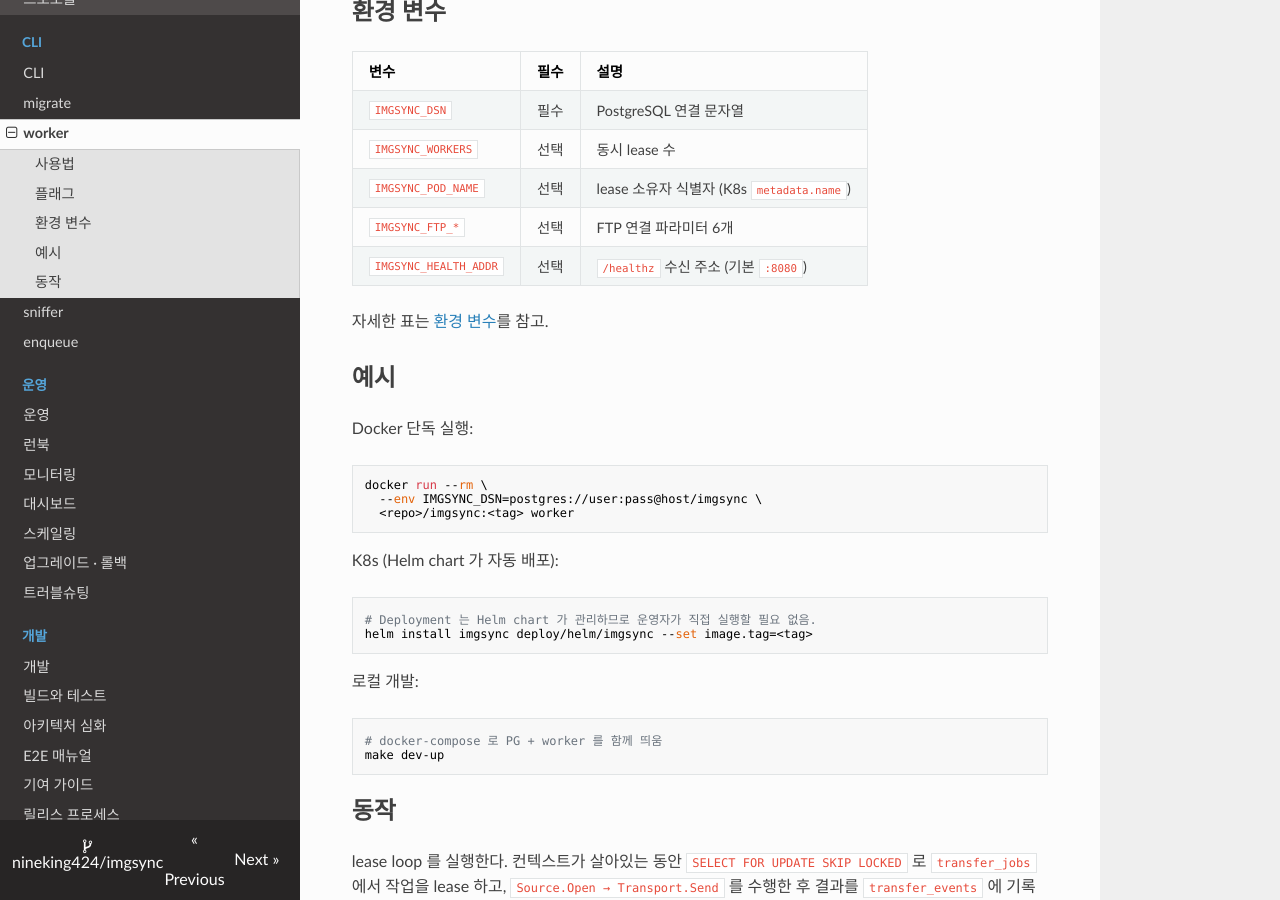
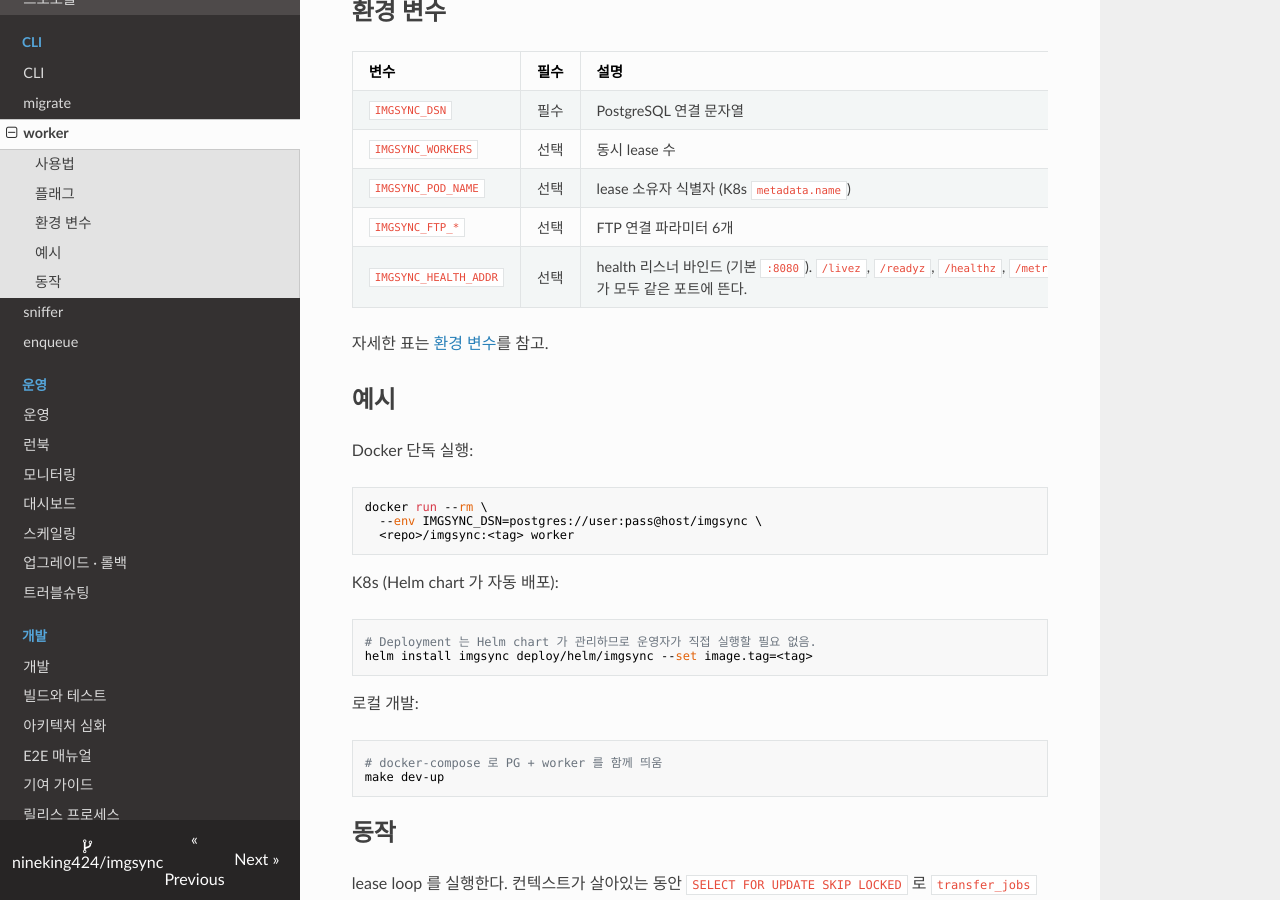
Before and after one commit to nineking424/imgsync, an MkDocs documentation site: the page built from docs/cli/worker.md, in a window 1280 px wide and 900 px high, scrolled down 438 px. Built offline with MkDocs 1.6.1, drawn with Linux system fonts in a browser that asks for light colours; nearby versions of some CDN libraries.

Commit message:
docs(cli/worker): note /metrics shares the IMGSYNC_HEALTH_ADDR port
Co-Authored-By: Claude Opus 4.7 <noreply@anthropic.com>

```diff
--- a/docs/cli/worker.md
+++ b/docs/cli/worker.md
@@ -20,7 +20,7 @@ imgsync worker [flags]
 | `IMGSYNC_WORKERS` | 선택 | 동시 lease 수 |
 | `IMGSYNC_POD_NAME` | 선택 | lease 소유자 식별자 (K8s `metadata.name`) |
 | `IMGSYNC_FTP_*` | 선택 | FTP 연결 파라미터 6개 |
-| `IMGSYNC_HEALTH_ADDR` | 선택 | `/healthz` 수신 주소 (기본 `:8080`) |
+| `IMGSYNC_HEALTH_ADDR` | 선택 | health 리스너 바인드 (기본 `:8080`). `/livez`, `/readyz`, `/healthz`, `/metrics` 가 모두 같은 포트에 뜬다. |
 
 자세한 표는 [환경 변수](../configuration/environment-variables.md)를 참고.
 
```
